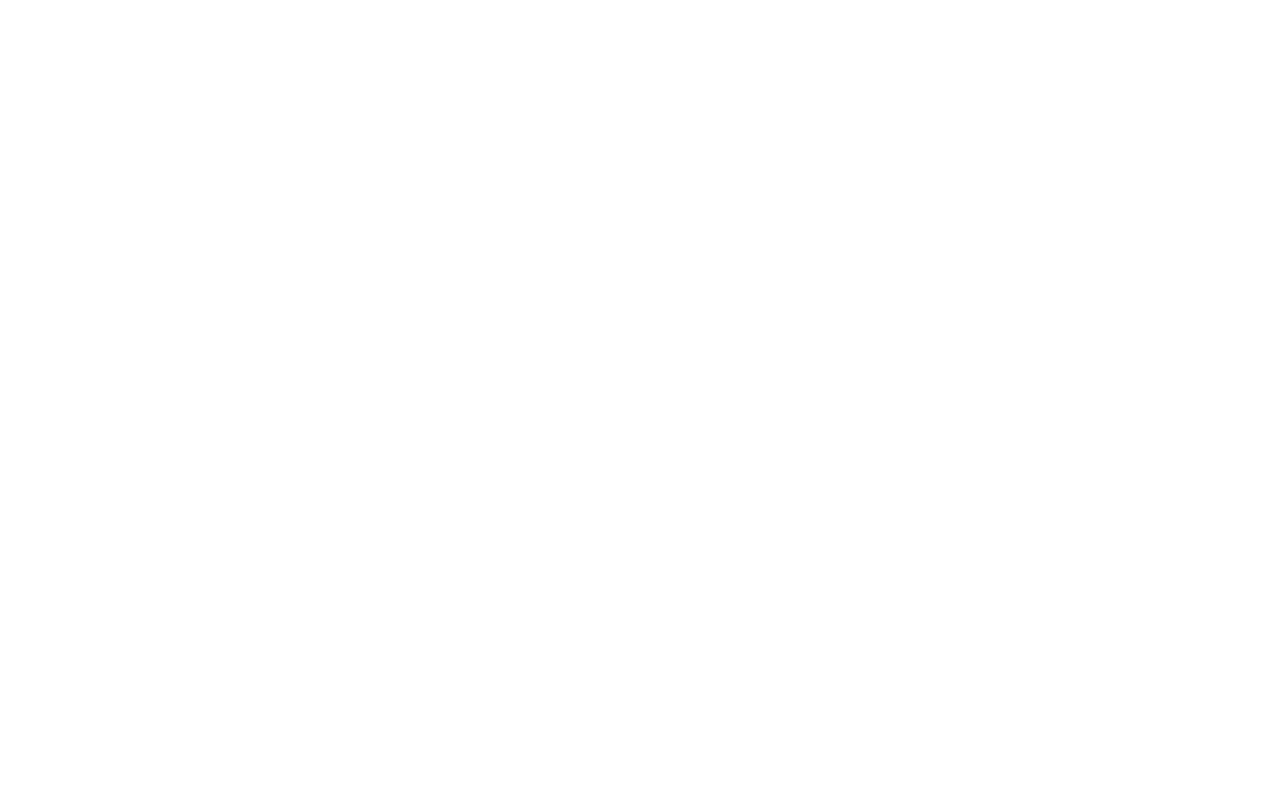
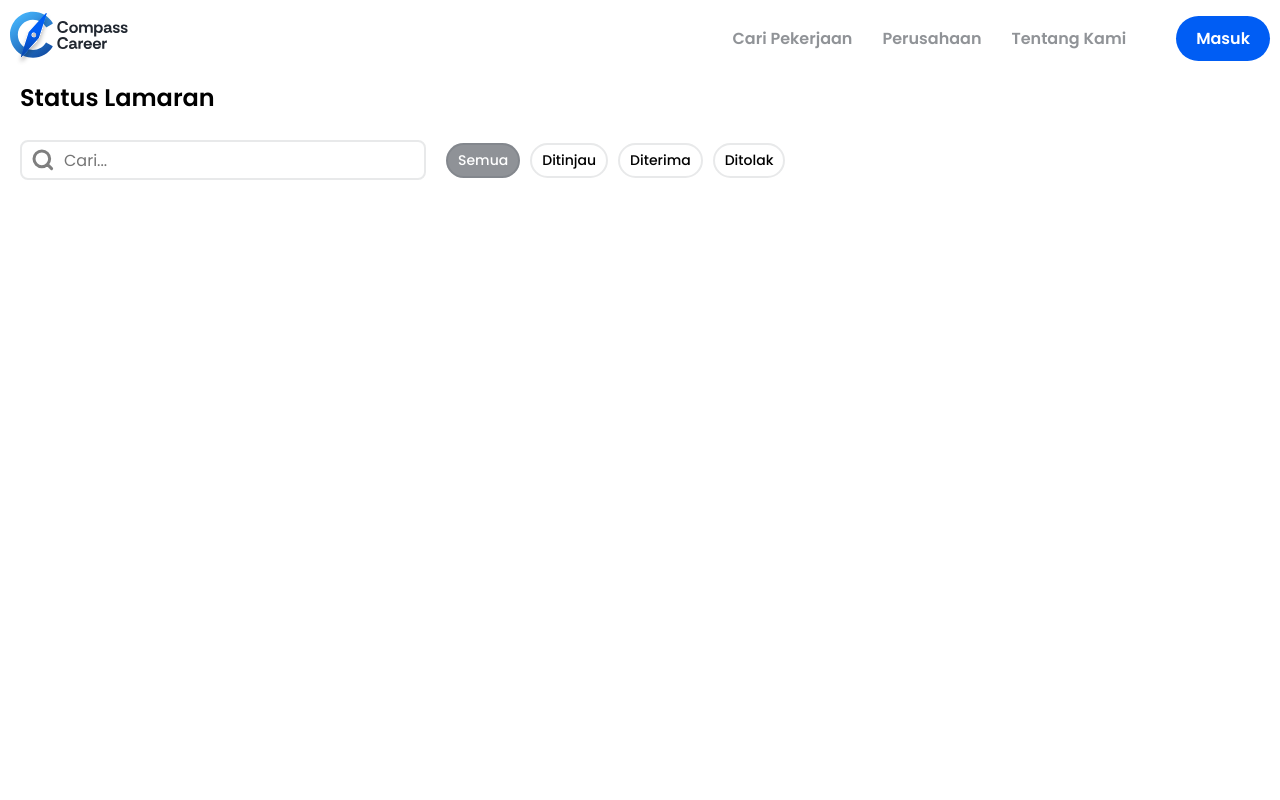
Before and after one commit to daffalde/CompassCareer, a React (Vite) app: page /status-lamaran in a window 1280 px wide. Before the commit this address had no page. Shown: the top 800 px of the page. Built offline with nearby package versions, Linux system fonts and the light colour scheme.

Commit message:
perbikan pada hlm menu

```diff
--- a/src/App.jsx
+++ b/src/App.jsx
@@ -10,6 +10,7 @@
 import Test from "./pages/Test.jsx";
 import Profil from "./pages/Profil.jsx";
 import Tersimpan from "./pages/Tersimpan.jsx";
+import Status from "./pages/Status.jsx";
 
 function App() {
   return (
@@ -26,6 +27,7 @@
           <Route path="/signup" Component={Logout} />
           <Route path="/profil" Component={Profil} />
           <Route path="/tersimpan" Component={Tersimpan} />
+          <Route path="/status-lamaran" Component={Status} />
 
           <Route path="/test" Component={Test} />
         </Routes>
--- a/src/components/Header.jsx
+++ b/src/components/Header.jsx
@@ -160,13 +160,13 @@
                         <NavLink to="/lowongan">Cari Pekerjaan</NavLink>
                       </li>
                       <li
-                        onClick={() => nav("/lowongan")}
+                        onClick={() => nav("/perusahaan")}
                         className={path == "/perusahaan" ? "active-m" : ""}
                       >
                         <NavLink to="/perusahaan">Perusahaan</NavLink>
                       </li>
                       <li
-                        onClick={() => nav("/lowongan")}
+                        onClick={() => nav("/tentang")}
                         className={path == "/tentang" ? "active-m" : ""}
                       >
                         <NavLink to="/tentang">Tentang Kami</NavLink>
@@ -408,7 +408,15 @@
       >
         {/* header ham menu______________________________________ */}
       </div>
-      {ham && loginUserHam()}
+      {ham && (
+        <div
+          onClick={() => setHam(false)}
+          onScroll={() => setHam(false)}
+          className="hlm-wraping"
+        >
+          {loginUserHam()}
+        </div>
+      )}
     </>
   );
 }
--- a/src/data/Data.jsx
+++ b/src/data/Data.jsx
@@ -583,6 +583,18 @@
         //ini ke data perusahaan tersimpan dari user
       },
     ],
+    offer: [
+      {
+        id: 1,
+        tanggal: "2025-05-10",
+        lowongan: {
+          id: 1,
+          //ini mengarah ke lowongan yang di lamar
+        },
+        status: "Ditinjau/Diterima/Ditolak",
+        notes: "",
+      },
+    ],
   }, //dst...
 ];
 
@@ -648,33 +660,6 @@
   //dst...
 ];
 
-export const color = [
-  {
-    id: 1,
-    color: "#FFFAE6",
-  },
-  {
-    id: 2,
-    color: "#F9ECD9",
-  },
-  {
-    id: 3,
-    color: "#F7E3CC",
-  },
-  {
-    id: 4,
-    color: "#F7CEE2",
-  },
-  {
-    id: 5,
-    color: "#CCCAF0",
-  },
-  {
-    id: 6,
-    color: "#CFDFEF",
-  },
-];
-
 // _________________testing login
 const userTes = [
   {
--- a/src/index.css
+++ b/src/index.css
@@ -34,6 +34,7 @@
   width: 100%;
   height: fit-content;
   min-height: 100vh;
+  position: relative;
 }
 .container-footer {
   place-self: center;
@@ -229,15 +230,27 @@
 .ham-button img {
   width: 25px;
 }
+
+.hlm-wraping {
+  left: 50%;
+  right: 50%;
+  transform: translateX(-50%);
+  max-width: 1300px;
+  width: 100%;
+  height: 100vh;
+  position: fixed;
+  top: 0;
+  z-index: 11;
+}
 .header-list-mobile {
   width: fit-content;
   height: fit-content;
   padding: 20px;
   box-shadow: 0px 0px 10px 0px rgba(0, 0, 0, 0.25);
   border-radius: 10px;
-  position: absolute;
+  position: fixed;
+  top: 80px;
   right: 20px;
-  top: 85px;
   background-color: var(--white);
   z-index: 11;
 }
@@ -251,6 +264,7 @@
   height: 100vh;
   position: fixed;
   left: 0;
+  top: 0;
   display: none;
   z-index: 10;
 }
@@ -467,7 +481,8 @@
 
 /*  */
 @media screen and (width < 1300px) {
-  .container {
+  .container,
+  .hlm-wraping {
     padding: 0 20px;
   }
   .header {
--- a/src/pages/Kerja.jsx
+++ b/src/pages/Kerja.jsx
@@ -161,7 +161,7 @@
                   <div className="l-c-action">
                     <span>
                       <h6>
-                        Rp.
+                        Rp{" "}
                         {e.gajiMin / 1000000 >= 1
                           ? `${e.gajiMin / 1000000}Jt`
                           : `${e.gajiMin / 1000}Rb`}
--- /dev/null
+++ b/src/pages/Status.jsx
@@ -0,0 +1,60 @@
+import { useState } from "react";
+import Footer from "../components/Footer";
+import Header from "../components/Header";
+import "../styles/status.css";
+
+export default function Status() {
+  const [statusButton, setStatusButton] = useState("semua");
+  return (
+    <>
+      <div className="container">
+        <Header />
+        <h4>Status Lamaran</h4>
+        <br />
+        <div className="status-head">
+          <form className="status-search">
+            <img src="/search1.svg" alt="search icon" />
+            <input type="text" placeholder="Cari..." />
+          </form>
+          <div className="status-filter">
+            <button
+              onClick={() => setStatusButton("semua")}
+              className={`s-f-button ${
+                statusButton === "semua" ? "s-f-button-on" : ""
+              }`}
+            >
+              Semua
+            </button>
+            <button
+              onClick={() => setStatusButton("ditinjau")}
+              className={`s-f-button ${
+                statusButton === "ditinjau" ? "s-f-button-on" : ""
+              }`}
+            >
+              Ditinjau
+            </button>
+            <button
+              onClick={() => setStatusButton("diterima")}
+              className={`s-f-button ${
+                statusButton === "diterima" ? "s-f-button-on" : ""
+              }`}
+            >
+              Diterima
+            </button>
+            <button
+              onClick={() => setStatusButton("ditolak")}
+              className={`s-f-button ${
+                statusButton === "ditolak" ? "s-f-button-on" : ""
+              }`}
+            >
+              Ditolak
+            </button>
+          </div>
+        </div>
+        <br />
+        <div className="status-body"></div>
+      </div>
+      <Footer />
+    </>
+  );
+}
--- a/src/pages/Tersimpan.jsx
+++ b/src/pages/Tersimpan.jsx
@@ -2,10 +2,10 @@
 import Footer from "../components/Footer";
 import Header from "../components/Header";
 import "../styles/tersimpan.css";
-import { color, lowongan, perusahaan } from "../data/Data";
 import moment from "moment";
 import { useNavigate } from "react-router-dom";
 import usePagination from "../components/Pagination";
+import { lowongan, perusahaan } from "../data/Data";
 
 export default function Tersimpan() {
   const nav = useNavigate();
@@ -74,7 +74,7 @@
                     <div className="l-c-action">
                       <span>
                         <h6>
-                          Rp.
+                          Rp{" "}
                           {e.gajiMin / 1000000 >= 1
                             ? `${e.gajiMin / 1000000}Jt`
                             : `${e.gajiMin / 1000}Rb`}
--- /dev/null
+++ b/src/styles/status.css
@@ -0,0 +1,47 @@
+.status-head {
+  width: 100%;
+  height: fit-content;
+  display: flex;
+  justify-content: start;
+  align-items: center;
+  gap: 20px;
+}
+
+.status-search {
+  display: flex;
+  justify-content: center;
+  align-items: center;
+  gap: 10px;
+  height: 40px;
+  border: 2px solid var(--black-10);
+  padding: 0 10px;
+  border-radius: 8px;
+}
+.status-search input {
+  font-size: 16px;
+  width: 350px;
+  height: 100%;
+  border: transparent;
+}
+.status-search input:focus {
+  outline: none;
+}
+.status-filter {
+  display: flex;
+  justify-content: start;
+  align-items: center;
+  gap: 10px;
+}
+.s-f-button {
+  font-size: 14px;
+  padding: 5px 10px;
+  border-radius: 50px;
+  border: 2px solid var(--black-10);
+  background-color: transparent;
+  font-weight: 500;
+  cursor: pointer;
+}
+.s-f-button-on {
+  background-color: var(--black-50);
+  color: var(--white);
+}
```
